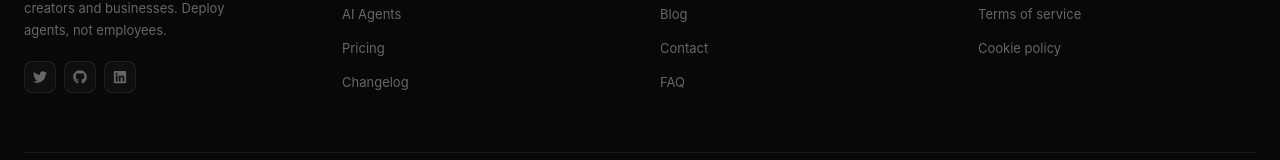
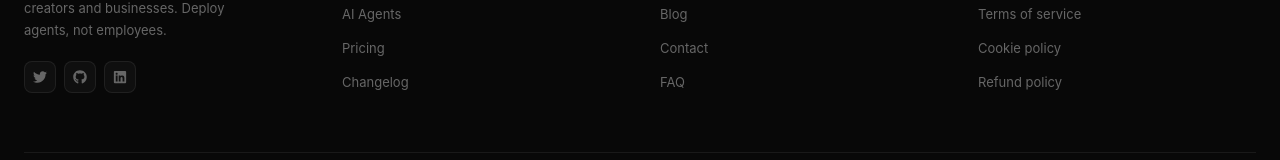
Before and after one commit to fahad065/ai-agents-automations-frontend, a Next.js app: page / in a window 1280 px wide. Shown: the part 4656-4816 px from the top of the page. Built offline with nearby package versions, Linux system fonts and the light colour scheme; no server answers.

Commit message:
components folder push

```diff
--- a/src/components/dashboard/cms-page.tsx
+++ b/src/components/dashboard/cms-page.tsx
@@ -353,7 +353,7 @@ export function CmsPage() {
         setPosts(res.data?.posts || res.data?.data || []);
         setTotal(res.data?.total || 0);
       } else {
-        const slugs = ["about", "contact", "privacy", "terms", "cookies", "faq"];
+        const slugs = ["about", "contact", "privacy", "terms", "cookies", "faq", "refund"];
         const results = await Promise.allSettled(
           slugs.map(s => api.get(`/cms/admin/pages/${s}`))
         );
--- a/src/components/layout/footer.tsx
+++ b/src/components/layout/footer.tsx
@@ -22,6 +22,7 @@ const links = {
     { label: "Privacy policy", href: "/privacy" },
     { label: "Terms of service", href: "/terms" },
     { label: "Cookie policy", href: "/cookies" },
+    { label: "Refund policy", href: "/refund" },
   ],
 };
 
```
